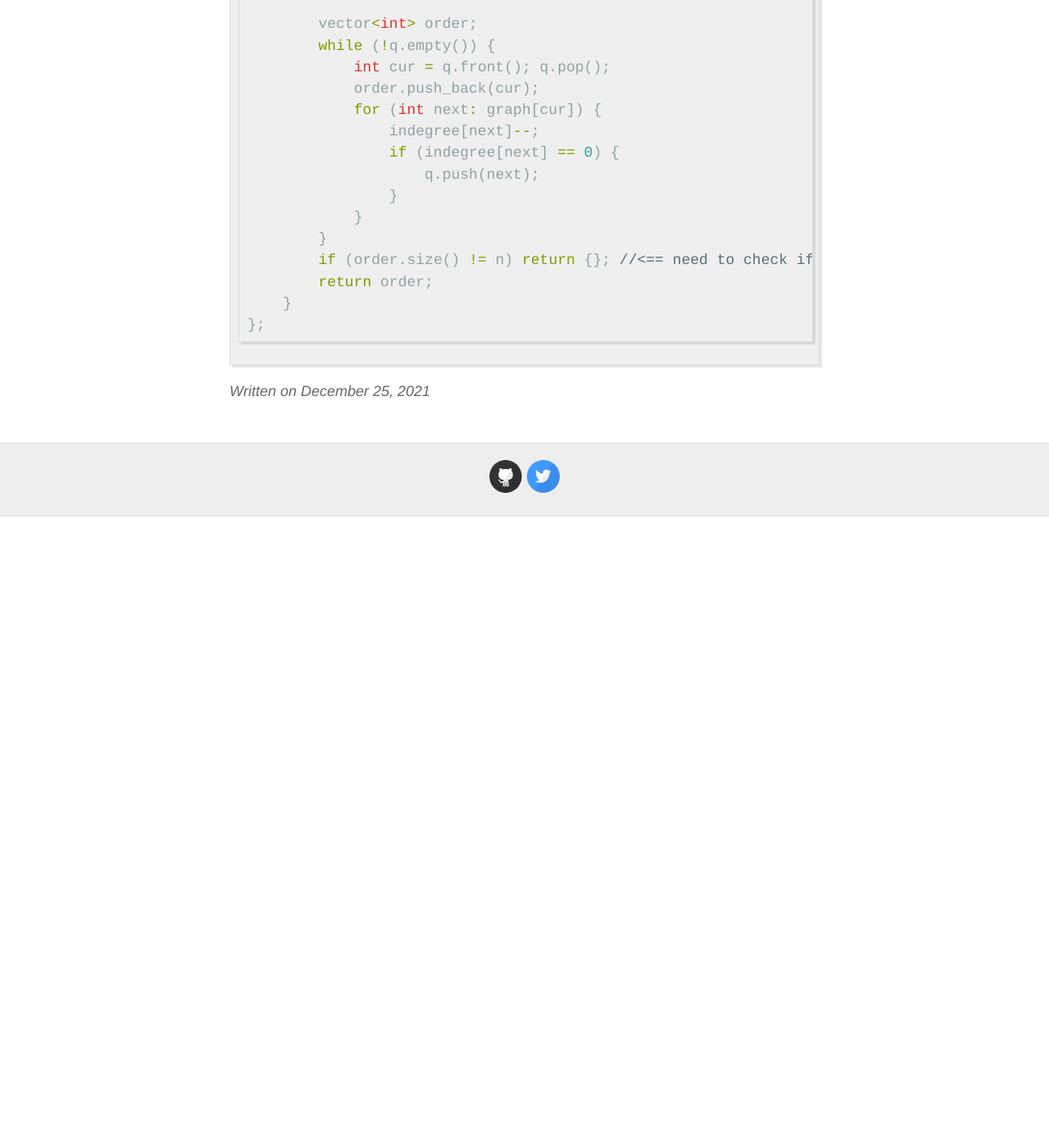
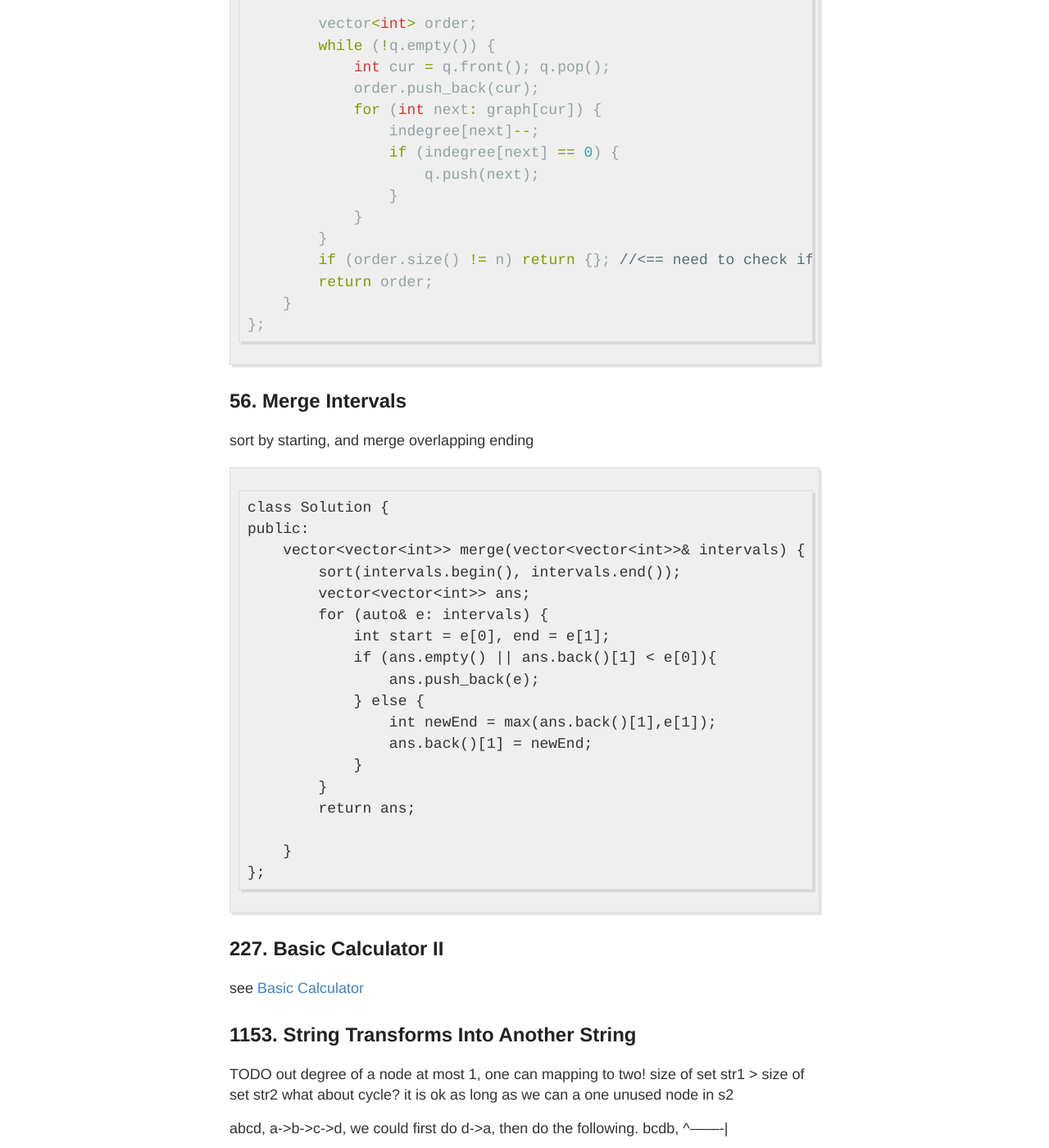
Before and after one commit to longwei/longwei.github.io, a Jekyll site: the page built from _posts/2021-12-25-2021-12-25-leetcode-retro.md, in a window 1280 px wide and 1400 px high, scrolled down 4361 px. Shown: the whole window at 82% size. Built offline with Jekyll 4.4.1, drawn with Linux system fonts in a browser that asks for light colours; before the commit the page ends 4991 px from its top, so only the background shows below that; some of the changed text lies outside the part shown.

Commit message:
update retro

````diff
--- a/_posts/2021-12-25-2021-12-25-leetcode-retro.md
+++ b/_posts/2021-12-25-2021-12-25-leetcode-retro.md
@@ -186,3 +186,64 @@ public:
     }
 };
  ```
+
+## 56. Merge Intervals
+
+sort by starting, and merge overlapping ending
+
+```
+class Solution {
+public:
+    vector<vector<int>> merge(vector<vector<int>>& intervals) {
+        sort(intervals.begin(), intervals.end());
+        vector<vector<int>> ans;
+        for (auto& e: intervals) {
+            int start = e[0], end = e[1];
+            if (ans.empty() || ans.back()[1] < e[0]){
+                ans.push_back(e);
+            } else {
+                int newEnd = max(ans.back()[1],e[1]);
+                ans.back()[1] = newEnd;
+            }
+        }
+        return ans;
+
+    }
+};
+```
+
+## 227. Basic Calculator II
+see [Basic Calculator](https://longwei.github.io/basic-calculator/)
+
+
+## 1153. String Transforms Into Another String
+
+TODO
+out degree of a node at most 1, one can mapping to two!
+size of set str1 > size of set str2
+what about cycle? it is ok as long as we can a one  unused node in s2
+
+abcd,    a->b->c->d, we could first do d->a, then do the following.
+bcdb,          ^-------|
+
+
+
+```cpp
+class Solution {
+public:
+    bool canConvert(string str1, string str2) {
+        if (str1.size() != str2.size()) return false;
+        if (str1 == str2) return true;
+        unordered_map<char, char> mapping;
+        int n= str1.size();
+        for (int i = 0; i < n; i++) {
+            char c1 = str1[i], c2 = str2[i];
+            if (mapping.count(c1) && mapping[c1] != c2) {
+                return false;
+            }
+            mapping[c1] = c2;
+        }
+        return set(str2.begin(), str2.end()).size() < 26;
+    }
+};
+```
````
Also changed, not shown: _posts/2021-12-04-2021-12-04-leetcode-retro .md (+50 -0 lines).
